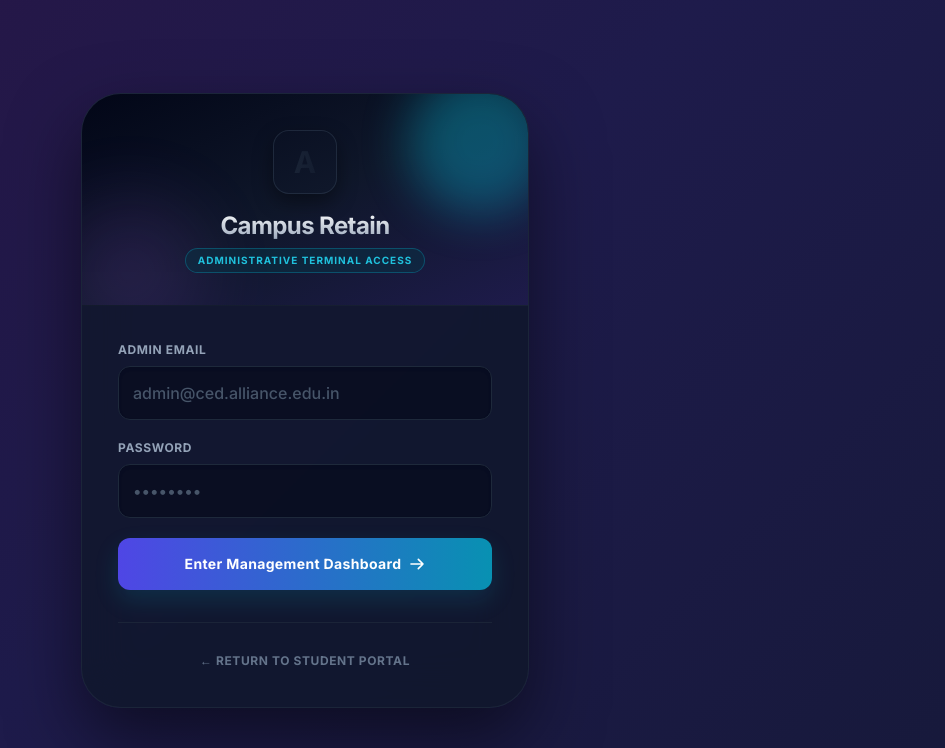
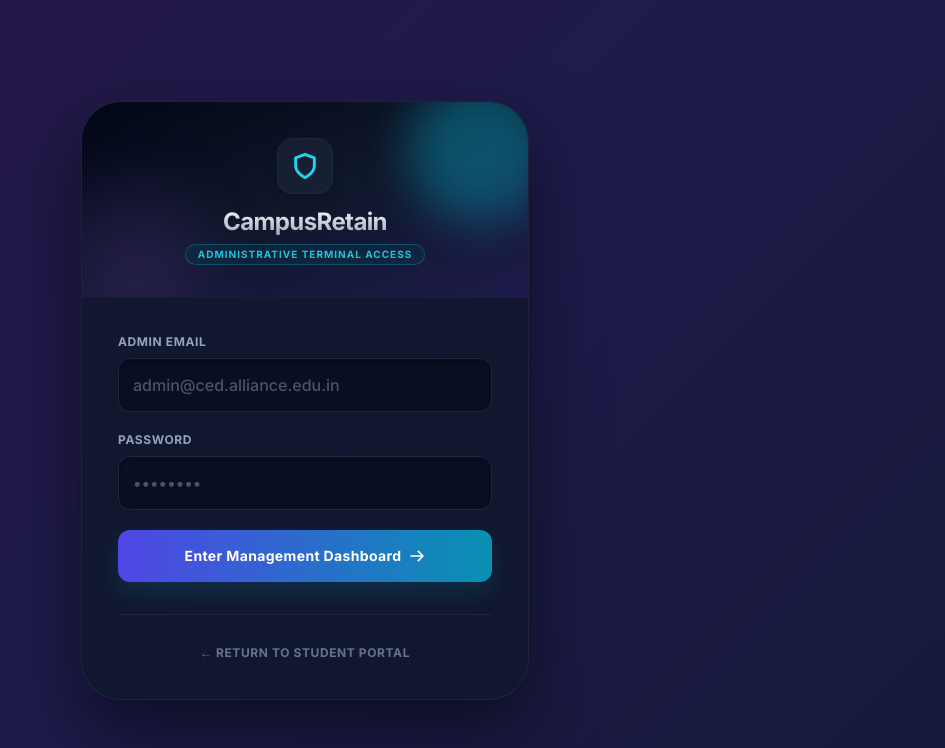
Before and after one commit to vishva3019/CAMPUS_RETAIN_2.0, a Flask app: page /admin_login in a window 1280 px wide. Shown: the top 748 px of the page, without its empty margins (335-1280 px from the left). Run offline with Flask 3, Linux system fonts and the light colour scheme; some libraries are stand-ins or nearby versions.

Commit message:
Refactor admin login page layout and styles

```diff
--- a/templates/admin_login.html
+++ b/templates/admin_login.html
@@ -9,10 +9,7 @@
     <link rel="stylesheet" href="https://cdnjs.cloudflare.com/ajax/libs/animate.css/4.1.1/animate.min.css"/>
 
     <style>
-        body {
-            font-family: 'Inter', sans-serif;
-        }
-        /* Custom dark ambient mesh backdrop animation to match student page performance */
+        body { font-family: 'Inter', sans-serif; }
         @keyframes darkMeshGradient {
             0% { background-position: 0% 50%; }
             50% { background-position: 100% 50%; }
@@ -33,13 +30,19 @@
             <div class="absolute -top-6 -right-6 w-36 h-36 bg-cyan-500 rounded-full opacity-10 blur-xl animate-pulse"></div>
             <div class="absolute -bottom-10 -left-6 w-36 h-36 bg-purple-500 rounded-full opacity-15 blur-2xl"></div>
 
-            <div class="w-16 h-16 bg-gradient-to-br from-slate-800 to-slate-900 text-transparent bg-clip-text bg-gradient-to-r from-cyan-400 to-indigo-400 rounded-2xl flex items-center justify-center font-black text-3xl mx-auto mb-4 shadow-[0_8px_20px_rgba(0,0,0,0.4)] border border-slate-700/50 transform transition duration-500 hover:scale-110 hover:rotate-6 cursor-default animate__animated animate__float">
-                A
+            <div class="flex flex-col items-center justify-center space-y-3 relative z-10">
+                <div class="w-14 h-14 bg-slate-800/60 rounded-2xl flex items-center justify-center text-cyan-400 font-black shadow-lg border border-slate-700/30 transform transition duration-500 hover:scale-110 hover:rotate-6 cursor-default">
+                    <svg class="w-7 h-7 text-cyan-400" viewBox="0 0 24 24" fill="none" stroke="currentColor" stroke-width="2.5" stroke-linecap="round" stroke-linejoin="round">
+                        <path d="M12 22s8-4 8-10V5l-8-3-8 3v7c0 6 8 10 8 10z"/>
+                    </svg>
+                </div>
+                <div>
+                    <h1 class="text-2xl font-extrabold tracking-tight bg-gradient-to-b from-white to-slate-400 text-transparent bg-clip-text">CampusRetain</h1>
+                    <p class="text-cyan-400/90 text-[10px] font-bold uppercase tracking-widest mt-1.5 bg-cyan-950/50 border border-cyan-500/30 px-3 py-0.5 rounded-full inline-block">
+                        Administrative Terminal Access
+                    </p>
+                </div>
             </div>
-            <h1 class="text-2xl font-extrabold tracking-tight relative z-10 bg-gradient-to-b from-white to-slate-400 text-transparent bg-clip-text">Campus Retain</h1>
-            <p class="text-cyan-400/90 text-[10px] font-bold uppercase tracking-widest mt-1.5 relative z-10 bg-cyan-950/50 border border-cyan-500/30 px-3 py-1 rounded-full inline-block">
-                Administrative Terminal Access
-            </p>
         </div>
 
         <div class="p-9">
```
